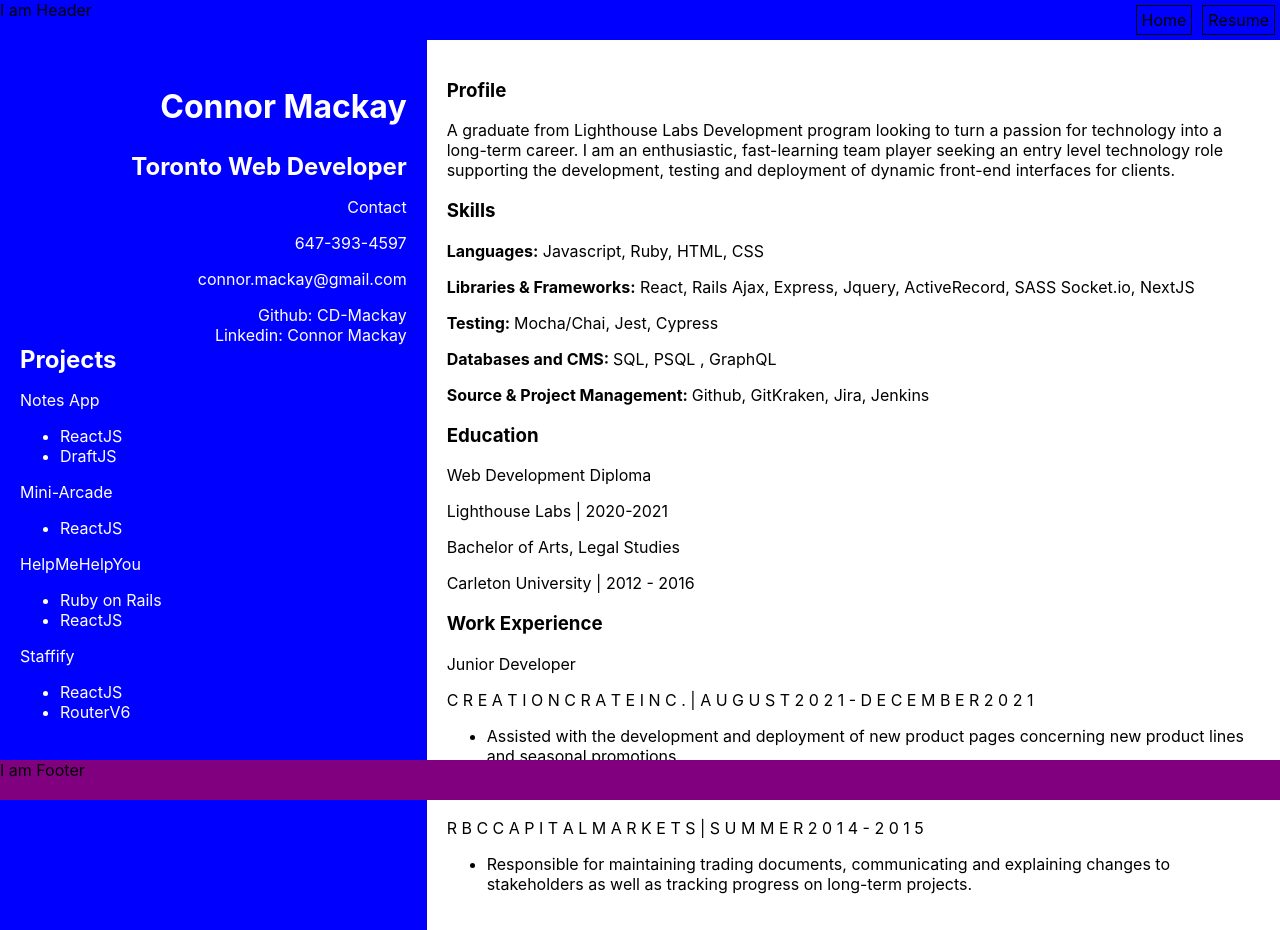
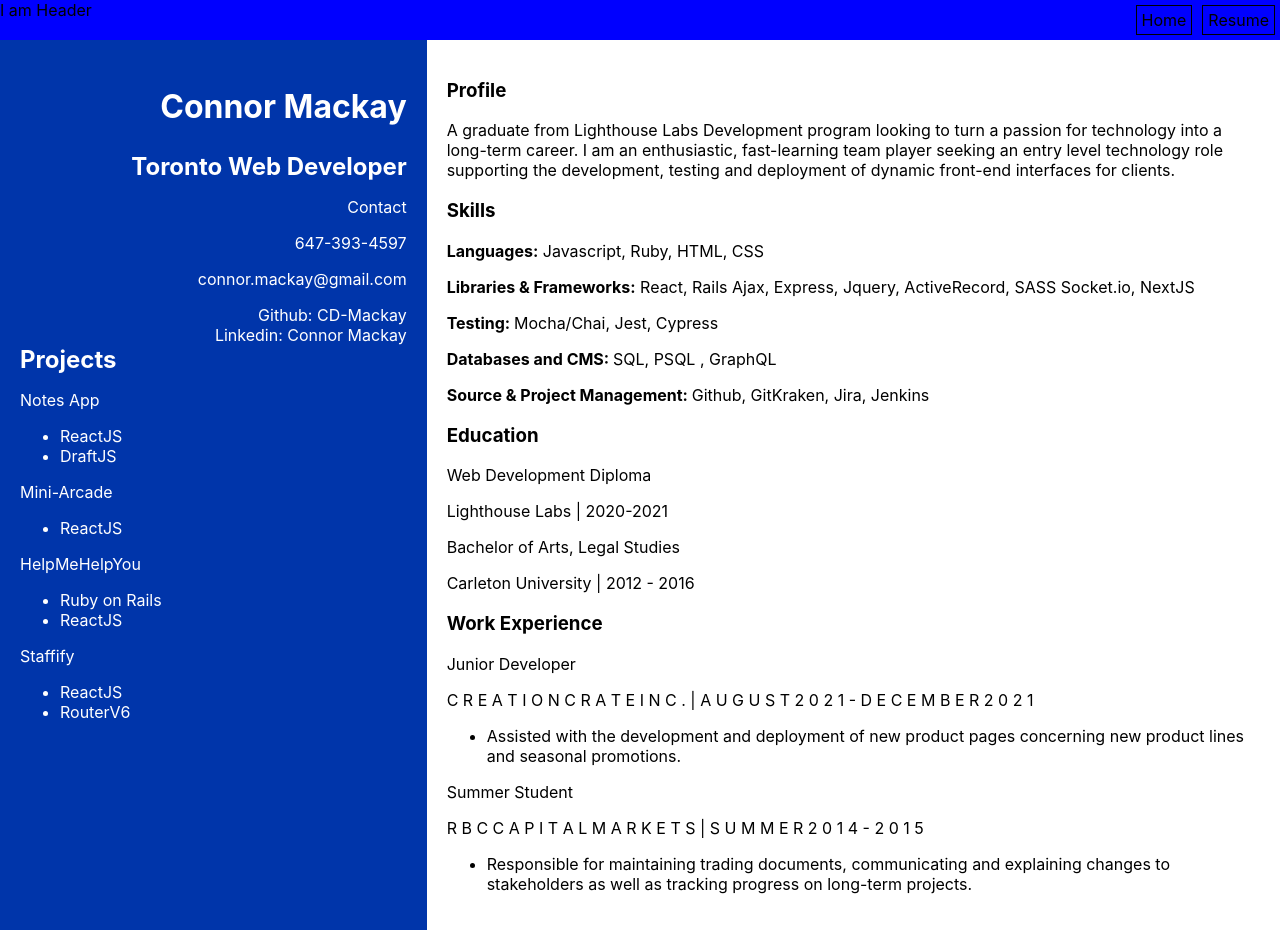
Before and after one commit to CD-Mackay/personal_site, a Next.js app: page /resume in a window 1280 px wide. Built offline with nearby package versions, Linux system fonts and the light colour scheme.

Commit message:
Style resume color scheme, remove footer from page

```diff
--- a/Components/ResumeDoc/ResumeDoc.module.css
+++ b/Components/ResumeDoc/ResumeDoc.module.css
@@ -8,7 +8,7 @@
 }
 
 .contact {
-  background-color: blue;
+  background-color: #0035aa;
   color: white;
   text-align: right;
   padding: 20px;
--- a/pages/resume.js
+++ b/pages/resume.js
@@ -7,7 +7,6 @@ export default function Resume() {
     <div>
       <Header />
       <ResumeDoc />
-      <Footer />
     </div>
   );
 }
```
